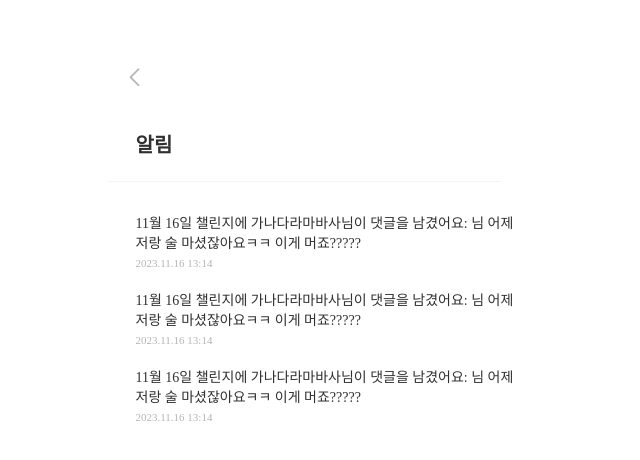
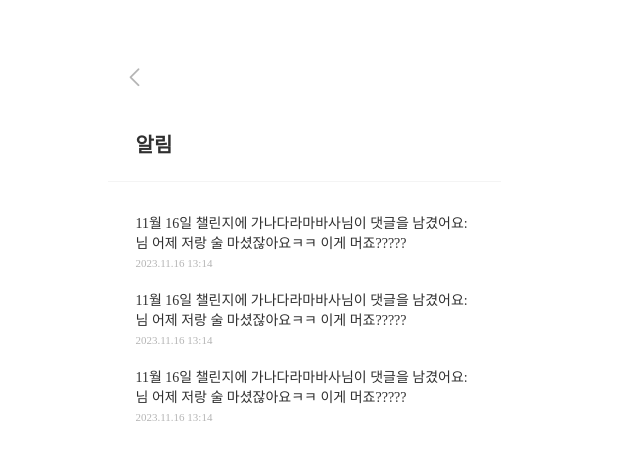
Before and after one commit to 11th-LikeLion-DragOn/DragOn_Front, a React (Create React App) app: page /alarm in a window 1280 px wide. Shown: the top 460 px of the page, without its empty margins (336-976 px from the left). Built offline with nearby package versions, Linux system fonts and the light colour scheme.

Commit message:
style: 알림 width 수정

```diff
--- a/src/components/MainPage/AlarmBox.js
+++ b/src/components/MainPage/AlarmBox.js
@@ -25,6 +25,7 @@ const Wrapper = styled.div`
 `;
 
 const Content = styled.div`
+  width: 337px;
   color: var(--black);
   font-feature-settings: "clig" off, "liga" off;
   font-family: Pretendard;
```
